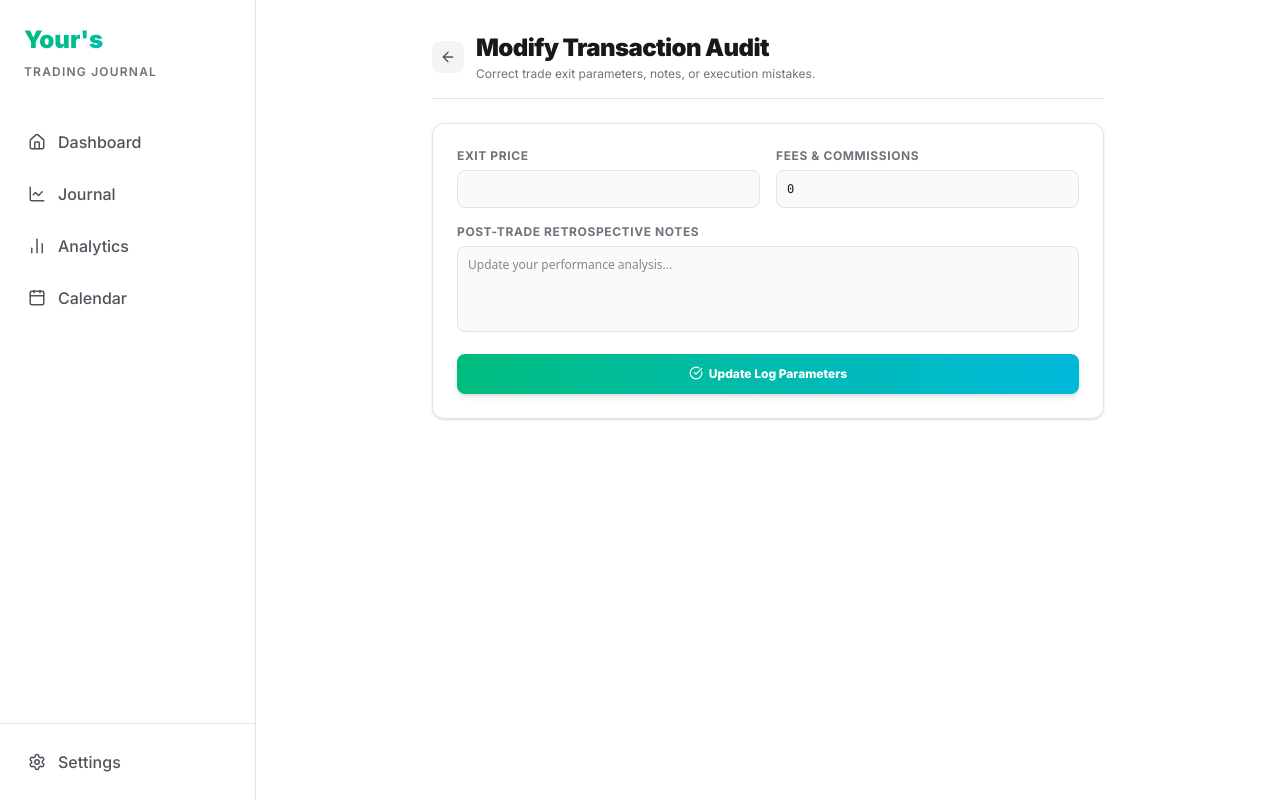
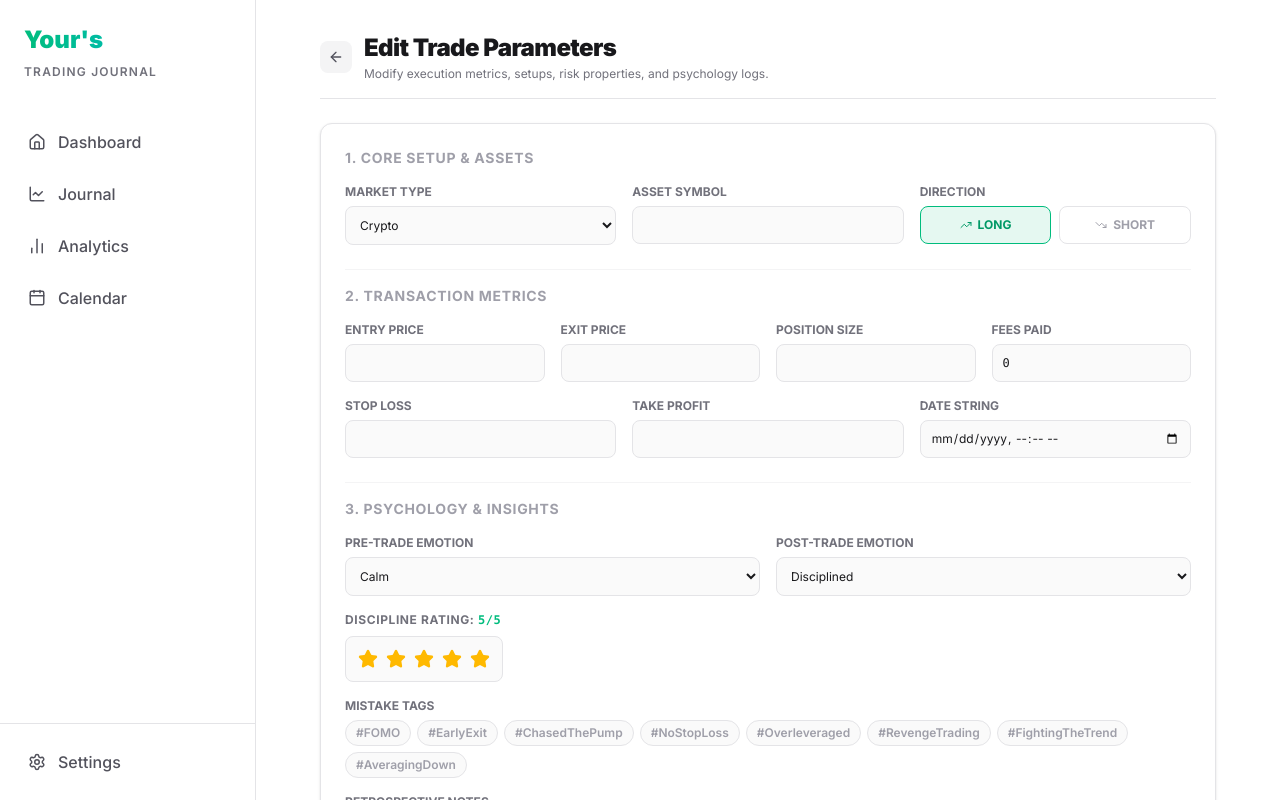
Before and after one commit to jitsmep/trading-journal, a Next.js app: page /journal/edit/1 in a window 1280 px wide. Shown: the top 800 px of the page. Built offline with nearby package versions, Linux system fonts and the light colour scheme.

Commit message:
Update page.tsx

```diff
--- a/src/app/journal/edit/[id]/page.tsx
+++ b/src/app/journal/edit/[id]/page.tsx
@@ -3,16 +3,21 @@
 import React, { useState, useEffect } from "react";
 import { useRouter, useParams } from "next/navigation";
 import { useTrades } from "@/context/TradesContext";
-import { ArrowLeft, CheckCircle } from "lucide-react";
+import { ArrowLeft, CheckCircle, TrendingUp, TrendingDown, Star } from "lucide-react";
 import Link from "next/link";
 import { Market, OrderType, Sentiment } from "@/lib/types";
 
+const PRESET_EMOTIONS_PRE = ["Calm", "Confident", "Fearful of Missing Out (FOMO)", "Anxious", "Impatient", "Excited", "Greedy"];
+const PRESET_EMOTIONS_POST = ["Disciplined", "Relieved", "Frustrated", "Satisfied", "Angry", "Greedy"];
+const PRESET_MISTAKES = ["#FOMO", "#EarlyExit", "#ChasedThePump", "#NoStopLoss", "#Overleveraged", "#RevengeTrading", "#FightingTheTrend", "#AveragingDown"];
+
 export default function EditTradePage() {
   const router = useRouter();
-  const { id } = useParams();
+  const params = useParams();
+  const id = typeof params?.id === "string" ? params.id : Array.isArray(params?.id) ? params.id[0] : "";
   const { trades, updateTrade, isLoaded } = useTrades();
 
-  // State variables for form inputs
+  // Fully loaded input states
   const [market, setMarket] = useState<string>("Crypto");
   const [asset, setAsset] = useState("");
   const [orderType, setOrderType] = useState<string>("Long");
@@ -31,10 +36,10 @@ export default function EditTradePage() {
   const [notes, setNotes] = useState("");
   const [chartUrl, setChartUrl] = useState("");
   const [mistakeTags, setMistakeTags] = useState<string[]>([]);
+  const [customMistake, setCustomMistake] = useState("");
 
-  // Find and load the existing trade data
   useEffect(() => {
-    if (isLoaded && trades.length > 0) {
+    if (isLoaded && trades.length > 0 && id) {
       const trade = trades.find(t => t.id === id);
       if (trade) {
         setMarket(trade.market);
@@ -61,6 +66,16 @@ export default function EditTradePage() {
 
   if (!isLoaded) return <div className="p-10 text-center text-sm font-semibold animate-pulse">Syncing Database Matrix...</div>;
 
+  const handleToggleMistake = (tag: string) => setMistakeTags(prev => prev.includes(tag) ? prev.filter(t => t !== tag) : [...prev, tag]);
+  const handleAddCustomMistake = (e: React.FormEvent) => {
+    e.preventDefault();
+    if (customMistake.trim()) {
+      const cleanTag = customMistake.trim().startsWith("#") ? customMistake.trim() : `#${customMistake.trim()}`;
+      if (!mistakeTags.includes(cleanTag)) setMistakeTags([...mistakeTags, cleanTag]);
+      setCustomMistake("");
+    }
+  };
+
   const handleSubmit = (e: React.FormEvent) => {
     e.preventDefault();
     if (!asset.trim()) return alert("Asset symbol is required.");
@@ -69,6 +84,8 @@ export default function EditTradePage() {
     const numExit = parseFloat(exitPrice) || 0;
     const numSize = parseFloat(positionSize) || 0;
     const numFees = parseFloat(fees) || 0;
+    const numSL = parseFloat(stopLoss) || 0;
+    const numTP = parseFloat(takeProfit) || 0;
 
     let grossPnl = 0;
     if (numEntry > 0 && numExit > 0 && numSize > 0) {
@@ -78,8 +95,6 @@ export default function EditTradePage() {
     const roi = numEntry > 0 && numSize > 0 ? (netPnl / (numEntry * numSize)) * 100 : 0;
 
     let riskAmount = 0, rewardAmount = 0, rrRatio = 0;
-    const numSL = parseFloat(stopLoss) || 0;
-    const numTP = parseFloat(takeProfit) || 0;
     if (numEntry > 0) {
       if (orderType === "Long") {
         if (numSL > 0 && numSL < numEntry) riskAmount = (numEntry - numSL) * numSize;
@@ -92,7 +107,7 @@ export default function EditTradePage() {
     }
 
     updateTrade({
-      id: id as string,
+      id: id,
       date,
       market: market as Market,
       asset: asset.toUpperCase(),
@@ -121,36 +136,131 @@ export default function EditTradePage() {
   };
 
   return (
-    <div className="max-w-2xl mx-auto space-y-6 pb-12 transition-colors duration-300 text-zinc-900 dark:text-zinc-100">
+    <div className="max-w-4xl mx-auto space-y-6 pb-12 text-zinc-900 dark:text-zinc-100 transition-colors duration-300">
+      {/* Header */}
       <div className="flex items-center gap-3 border-b border-zinc-200 dark:border-zinc-800 pb-4">
         <Link href="/journal" className="p-2 bg-zinc-100 dark:bg-zinc-900 hover:bg-zinc-200 dark:hover:bg-zinc-800 rounded-lg text-zinc-600 dark:text-zinc-400 transition-colors">
           <ArrowLeft size={16} />
         </Link>
         <div>
-          <h1 className="text-2xl font-black tracking-tight">Modify Transaction Audit</h1>
-          <p className="text-xs text-zinc-500 dark:text-zinc-400 mt-0.5">Correct trade exit parameters, notes, or execution mistakes.</p>
+          <h1 className="text-2xl font-black tracking-tight">Edit Trade Parameters</h1>
+          <p className="text-xs text-zinc-500 dark:text-zinc-400 mt-0.5">Modify execution metrics, setups, risk properties, and psychology logs.</p>
         </div>
       </div>
 
-      <form onSubmit={handleSubmit} className="bg-white dark:bg-zinc-900 border border-zinc-200 dark:border-zinc-800 p-6 rounded-xl space-y-4 shadow-sm">
-        <div className="grid grid-cols-2 gap-4">
+      <form onSubmit={handleSubmit} className="bg-white dark:bg-zinc-900 border border-zinc-200 dark:border-zinc-800 p-6 rounded-xl space-y-6 shadow-sm">
+
+        {/* Section 1: Asset Specs */}
+        <div className="space-y-4">
+          <h3 className="text-sm font-bold uppercase tracking-wider text-zinc-400">1. Core Setup & Assets</h3>
+          <div className="grid grid-cols-1 md:grid-cols-3 gap-4">
             <div>
-            <label className="text-xs font-bold uppercase text-zinc-500 tracking-wider block mb-1.5">Exit Price</label>
+              <label className="text-xs font-bold uppercase text-zinc-500 block mb-1.5">Market Type</label>
+              <select value={market} onChange={(e) => setMarket(e.target.value)} className="w-full bg-zinc-50 dark:bg-zinc-950 border border-zinc-200 dark:border-zinc-800 rounded-lg p-2.5 text-xs text-zinc-900 dark:text-zinc-200 focus:outline-none focus:border-emerald-500">
+                <option value="Crypto">Crypto</option>
+                <option value="Forex">Forex</option>
+                <option value="Stocks">Stocks</option>
+                <option value="Options">Options</option>
+              </select>
+            </div>
+            <div>
+              <label className="text-xs font-bold uppercase text-zinc-500 block mb-1.5">Asset Symbol</label>
+              <input type="text" value={asset} onChange={(e) => setAsset(e.target.value)} className="w-full bg-zinc-50 dark:bg-zinc-950 border border-zinc-200 dark:border-zinc-800 rounded-lg p-2.5 text-xs uppercase text-zinc-900 dark:text-zinc-200 focus:outline-none focus:border-emerald-500 font-medium" required />
+            </div>
+            <div>
+              <label className="text-xs font-bold uppercase text-zinc-500 block mb-1.5">Direction</label>
+              <div className="grid grid-cols-2 gap-2">
+                <button type="button" onClick={() => setOrderType("Long")} className={`p-2.5 rounded-lg border text-xs font-bold flex items-center justify-center gap-1.5 transition-all ${orderType === "Long" ? "border-emerald-500 bg-emerald-500/10 text-emerald-600 dark:text-emerald-400" : "border-zinc-200 dark:border-zinc-800 text-zinc-400"}`}><TrendingUp size={12} /> LONG</button>
+                <button type="button" onClick={() => setOrderType("Short")} className={`p-2.5 rounded-lg border text-xs font-bold flex items-center justify-center gap-1.5 transition-all ${orderType === "Short" ? "border-rose-500 bg-rose-500/10 text-rose-600 dark:text-rose-400" : "border-zinc-200 dark:border-zinc-800 text-zinc-400"}`}><TrendingDown size={12} /> SHORT</button>
+              </div>
+            </div>
+          </div>
+        </div>
+
+        {/* Section 2: Math Parameters */}
+        <div className="space-y-4 border-t border-zinc-100 dark:border-zinc-800/60 pt-4">
+          <h3 className="text-sm font-bold uppercase tracking-wider text-zinc-400">2. Transaction Metrics</h3>
+          <div className="grid grid-cols-2 md:grid-cols-4 gap-4">
+            <div>
+              <label className="text-xs font-bold uppercase text-zinc-500 block mb-1.5">Entry Price</label>
+              <input type="number" step="any" value={entryPrice} onChange={(e) => setEntryPrice(e.target.value)} className="w-full bg-zinc-50 dark:bg-zinc-950 border border-zinc-200 dark:border-zinc-800 rounded-lg p-2.5 text-xs font-mono text-zinc-900 dark:text-zinc-200 focus:outline-none focus:border-emerald-500" required />
+            </div>
+            <div>
+              <label className="text-xs font-bold uppercase text-zinc-500 block mb-1.5">Exit Price</label>
               <input type="number" step="any" value={exitPrice} onChange={(e) => setExitPrice(e.target.value)} className="w-full bg-zinc-50 dark:bg-zinc-950 border border-zinc-200 dark:border-zinc-800 rounded-lg p-2.5 text-xs font-mono text-zinc-900 dark:text-zinc-200 focus:outline-none focus:border-emerald-500" required />
             </div>
             <div>
-            <label className="text-xs font-bold uppercase text-zinc-500 tracking-wider block mb-1.5">Fees & Commissions</label>
+              <label className="text-xs font-bold uppercase text-zinc-500 block mb-1.5">Position Size</label>
+              <input type="number" step="any" value={positionSize} onChange={(e) => setPositionSize(e.target.value)} className="w-full bg-zinc-50 dark:bg-zinc-950 border border-zinc-200 dark:border-zinc-800 rounded-lg p-2.5 text-xs font-mono text-zinc-900 dark:text-zinc-200 focus:outline-none focus:border-emerald-500" required />
+            </div>
+            <div>
+              <label className="text-xs font-bold uppercase text-zinc-500 block mb-1.5">Fees Paid</label>
               <input type="number" step="any" value={fees} onChange={(e) => setFees(e.target.value)} className="w-full bg-zinc-50 dark:bg-zinc-950 border border-zinc-200 dark:border-zinc-800 rounded-lg p-2.5 text-xs font-mono text-zinc-900 dark:text-zinc-200 focus:outline-none focus:border-emerald-500" required />
             </div>
           </div>
 
+          <div className="grid grid-cols-2 md:grid-cols-3 gap-4">
             <div>
-          <label className="text-xs font-bold uppercase text-zinc-500 tracking-wider block mb-1.5">Post-Trade Retrospective Notes</label>
-          <textarea rows={4} value={notes} onChange={(e) => setNotes(e.target.value)} className="w-full bg-zinc-50 dark:bg-zinc-950 border border-zinc-200 dark:border-zinc-800 rounded-lg p-2.5 text-xs text-zinc-900 dark:text-zinc-200 focus:outline-none focus:border-emerald-500 resize-none font-sans" placeholder="Update your performance analysis..." />
+              <label className="text-xs font-bold uppercase text-zinc-500 block mb-1.5">Stop Loss</label>
+              <input type="number" step="any" value={stopLoss} onChange={(e) => setStopLoss(e.target.value)} className="w-full bg-zinc-50 dark:bg-zinc-950 border border-zinc-200 dark:border-zinc-800 rounded-lg p-2.5 text-xs font-mono text-zinc-900 dark:text-zinc-200 focus:outline-none focus:border-emerald-500" />
+            </div>
+            <div>
+              <label className="text-xs font-bold uppercase text-zinc-500 block mb-1.5">Take Profit</label>
+              <input type="number" step="any" value={takeProfit} onChange={(e) => setTakeProfit(e.target.value)} className="w-full bg-zinc-50 dark:bg-zinc-950 border border-zinc-200 dark:border-zinc-800 rounded-lg p-2.5 text-xs font-mono text-zinc-900 dark:text-zinc-200 focus:outline-none focus:border-emerald-500" />
+            </div>
+            <div className="col-span-2 md:col-span-1">
+              <label className="text-xs font-bold uppercase text-zinc-500 block mb-1.5">Date String</label>
+              <input type="datetime-local" value={date} onChange={(e) => setDate(e.target.value)} className="w-full bg-zinc-50 dark:bg-zinc-950 border border-zinc-200 dark:border-zinc-800 rounded-lg p-2.5 text-xs text-zinc-900 dark:text-zinc-200 focus:outline-none focus:border-emerald-500" />
+            </div>
+          </div>
+        </div>
+
+        {/* Section 3: Psychology & Strategy */}
+        <div className="space-y-4 border-t border-zinc-100 dark:border-zinc-800/60 pt-4">
+          <h3 className="text-sm font-bold uppercase tracking-wider text-zinc-400">3. Psychology & Insights</h3>
+          <div className="grid grid-cols-1 md:grid-cols-2 gap-4">
+            <div>
+              <label className="text-xs font-bold uppercase text-zinc-500 block mb-1.5">Pre-Trade Emotion</label>
+              <select value={preTradeEmotion} onChange={(e) => setPreTradeEmotion(e.target.value)} className="w-full bg-zinc-50 dark:bg-zinc-950 border border-zinc-200 dark:border-zinc-800 rounded-lg p-2.5 text-xs text-zinc-900 dark:text-zinc-200 focus:outline-none focus:border-emerald-500">
+                {PRESET_EMOTIONS_PRE.map(emo => <option key={emo} value={emo}>{emo}</option>)}
+              </select>
+            </div>
+            <div>
+              <label className="text-xs font-bold uppercase text-zinc-500 block mb-1.5">Post-Trade Emotion</label>
+              <select value={postTradeEmotion} onChange={(e) => setPostTradeEmotion(e.target.value)} className="w-full bg-zinc-50 dark:bg-zinc-950 border border-zinc-200 dark:border-zinc-800 rounded-lg p-2.5 text-xs text-zinc-900 dark:text-zinc-200 focus:outline-none focus:border-emerald-500">
+                {PRESET_EMOTIONS_POST.map(emo => <option key={emo} value={emo}>{emo}</option>)}
+              </select>
+            </div>
+          </div>
+
+          <div>
+            <label className="block text-xs font-bold uppercase text-zinc-500 tracking-wider mb-2">Discipline Rating: <span className="text-emerald-500 font-mono">{disciplineRating}/5</span></label>
+            <div className="flex gap-2 p-3 bg-zinc-50 dark:bg-zinc-950 border border-zinc-200 dark:border-zinc-800 rounded-lg w-fit">
+              {[1, 2, 3, 4, 5].map((star) => (
+                <button key={star} type="button" onClick={() => setDisciplineRating(star)} className="focus:outline-none transition-transform hover:scale-110">
+                  <Star size={20} className={star <= disciplineRating ? "fill-amber-400 text-amber-400" : "text-zinc-300 dark:text-zinc-700"} />
+                </button>
+              ))}
+            </div>
+          </div>
+
+          <div>
+            <label className="text-xs font-bold uppercase text-zinc-500 block mb-1.5">Mistake Tags</label>
+            <div className="flex flex-wrap gap-1.5 mb-2">
+              {PRESET_MISTAKES.map(tag => (
+                <button type="button" key={tag} onClick={() => handleToggleMistake(tag)} className={`px-2.5 py-1 rounded-full text-xs font-semibold border transition-all ${mistakeTags.includes(tag) ? "bg-rose-500/10 border-rose-400 text-rose-600 dark:text-rose-400 font-bold" : "bg-zinc-50 dark:bg-zinc-950 border-zinc-200 dark:border-zinc-800 text-zinc-400"}`}>{tag}</button>
+              ))}
+            </div>
+          </div>
+
+          <div>
+            <label className="text-xs font-bold uppercase text-zinc-500 block mb-1.5">Retrospective Notes</label>
+            <textarea rows={4} value={notes} onChange={(e) => setNotes(e.target.value)} className="w-full bg-zinc-50 dark:bg-zinc-950 border border-zinc-200 dark:border-zinc-800 rounded-lg p-2.5 text-xs text-zinc-900 dark:text-zinc-200 focus:outline-none focus:border-emerald-500 resize-none font-sans" placeholder="Analyze what happened..." />
+          </div>
         </div>
 
         <button type="submit" className="w-full bg-gradient-to-r from-emerald-500 to-cyan-500 text-white font-extrabold p-3 rounded-lg text-xs shadow-md transition-all flex justify-center gap-1.5 hover:opacity-90">
-          <CheckCircle size={14} /> Update Log Parameters
+          <CheckCircle size={14} /> Commit Structural Log Overwrite
         </button>
       </form>
     </div>
```
Lines whose indentation alone changed are shown as unchanged.
